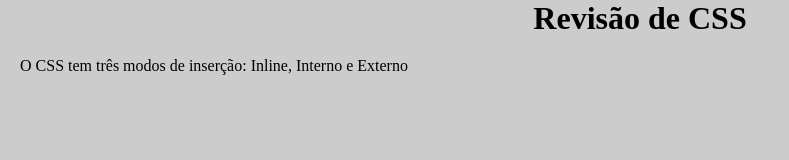
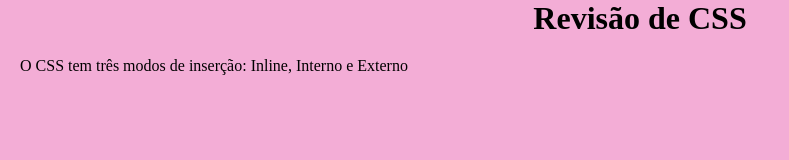
Before and after one commit to karinedograu/revisaoCSS3c, a plain HTML site: page index.html in a window 1280 px wide. Shown: the whole page, without its empty margins (0-789 px from the left). Drawn offline with Linux system fonts and the light colour scheme.

Commit message:
awfawefa

```diff
--- a/index.html
+++ b/index.html
@@ -11,7 +11,7 @@
         }
 
         body{
-            background-color: #cccccc;
+            background-color: #f3add6;
         }
 
         h1{
```
